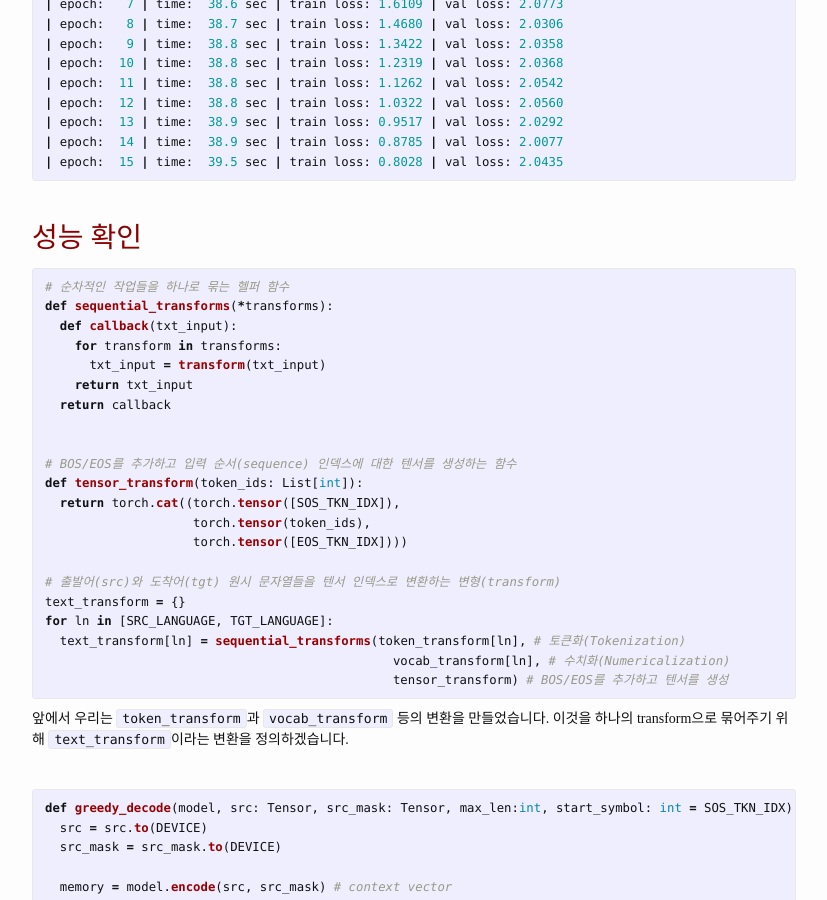
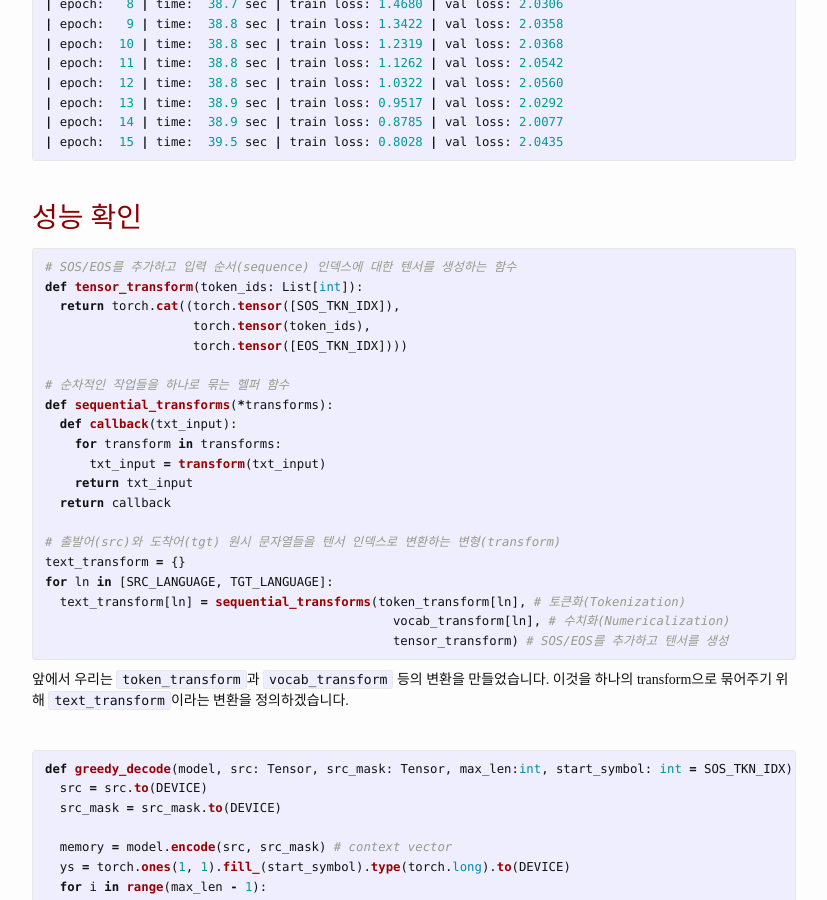
Before and after one commit to PoApper/pytorch-seminar, a Jekyll site: the page built from _posts/2022-02-08-seminar-11-transformer-2.md, in a window 1280 px wide and 900 px high, scrolled down 13005 px. Shown: the whole window, without its empty margins (226-1053 px from the left). Built offline with Jekyll 4.4.1, drawn with Linux system fonts in a browser that asks for light colours; nearby versions of some CDN libraries; some web fonts are replaced; some of the changed lines change nothing that is shown; some of the changed text lies outside the part shown.

Commit message:
fix some typos

````diff
--- a/_posts/2022-02-08-seminar-11-transformer-2.md
+++ b/_posts/2022-02-08-seminar-11-transformer-2.md
@@ -511,11 +511,11 @@
 먼저 큰 틀은 아래와 같다. 아래의 코드에서 조금씩 발전시켜 보겠다.
 
 ```py
-# data load
 def train_epoch(model, optimizer):
   model.train()
   total_loss = 0
 
+  # data load
   train_iter = Multi30k(root='./data', split='train', language_pair=(SRC_LANGUAGE, TGT_LANGUAGE))
   train_dataloader = DataLoader(train_iter, batch_size=BATCH_SIZE, collate_fn=collate_fn)
 
@@ -576,7 +576,7 @@
     optimizer.zero_grad()
 
     tgt_out = tgt[1:, :]
-    loss = loss_fn(logits.reshape(-1, logits.shape[-1]), tgt_out.reshape(-1))
+    loss = criterion(logits.reshape(-1, logits.shape[-1]), tgt_out.reshape(-1))
     loss.backward()
 
     optimizer.step()
@@ -591,7 +591,6 @@
 최종적인 형태는 아래와 같다.
 
 ```py
-# data load
 def train_epoch(model, optimizer):
   model.train()
   total_loss = 0
@@ -696,6 +695,12 @@
 ## 성능 확인
 
 ```py
+# SOS/EOS를 추가하고 입력 순서(sequence) 인덱스에 대한 텐서를 생성하는 함수
+def tensor_transform(token_ids: List[int]):
+  return torch.cat((torch.tensor([SOS_TKN_IDX]),
+                    torch.tensor(token_ids),
+                    torch.tensor([EOS_TKN_IDX])))
+
 # 순차적인 작업들을 하나로 묶는 헬퍼 함수
 def sequential_transforms(*transforms):
   def callback(txt_input):
@@ -704,19 +709,12 @@
     return txt_input
   return callback
 
-
-# BOS/EOS를 추가하고 입력 순서(sequence) 인덱스에 대한 텐서를 생성하는 함수
-def tensor_transform(token_ids: List[int]):
-  return torch.cat((torch.tensor([SOS_TKN_IDX]),
-                    torch.tensor(token_ids),
-                    torch.tensor([EOS_TKN_IDX])))
-
 # 출발어(src)와 도착어(tgt) 원시 문자열들을 텐서 인덱스로 변환하는 변형(transform)
 text_transform = {}
 for ln in [SRC_LANGUAGE, TGT_LANGUAGE]:
   text_transform[ln] = sequential_transforms(token_transform[ln], # 토큰화(Tokenization)
                                                vocab_transform[ln], # 수치화(Numericalization)
-                                               tensor_transform) # BOS/EOS를 추가하고 텐서를 생성
+                                               tensor_transform) # SOS/EOS를 추가하고 텐서를 생성
 ```
 
 앞에서 우리는 `token_transform`과 `vocab_transform` 등의 변환을 만들었습니다. 이것을 하나의 transform으로 묶어주기 위해 `text_transform`이라는 변환을 정의하겠습니다.
@@ -775,7 +773,6 @@
 <br/>
 
 ```py
-import random
 val_iter = Multi30k(root='./data', split='valid', language_pair=(SRC_LANGUAGE, TGT_LANGUAGE))
 
 for idx, sample in enumerate(val_iter):
@@ -784,15 +781,15 @@
   gt_sentence = sample[1]
   output_sentence = translate(transformer, src_sentence)
 
-  print(f'dutch: {src_sentence}')
-  print(f'english(gt): {gt_sentence}')
+  print(f'dutch:         {src_sentence}')
+  print(f'english(gt):   {gt_sentence}')
   print(f'english(pred): {output_sentence}')
   print('-' * 50)
 ```
 
 ```text
-dutch: Eine Gruppe von Männern lädt Baumwolle auf einen Lastwagen
-english(gt): A group of men are loading cotton onto a truck
+dutch:          Eine Gruppe von Männern lädt Baumwolle auf einen Lastwagen
+english(gt):    A group of men are loading cotton onto a truck
 english(pred):  A group of men are loading into a truck of traffic .
 --------------------------------------------------
 dutch:          Ein Mann schläft in einem grünen Raum auf einem Sofa.
````
